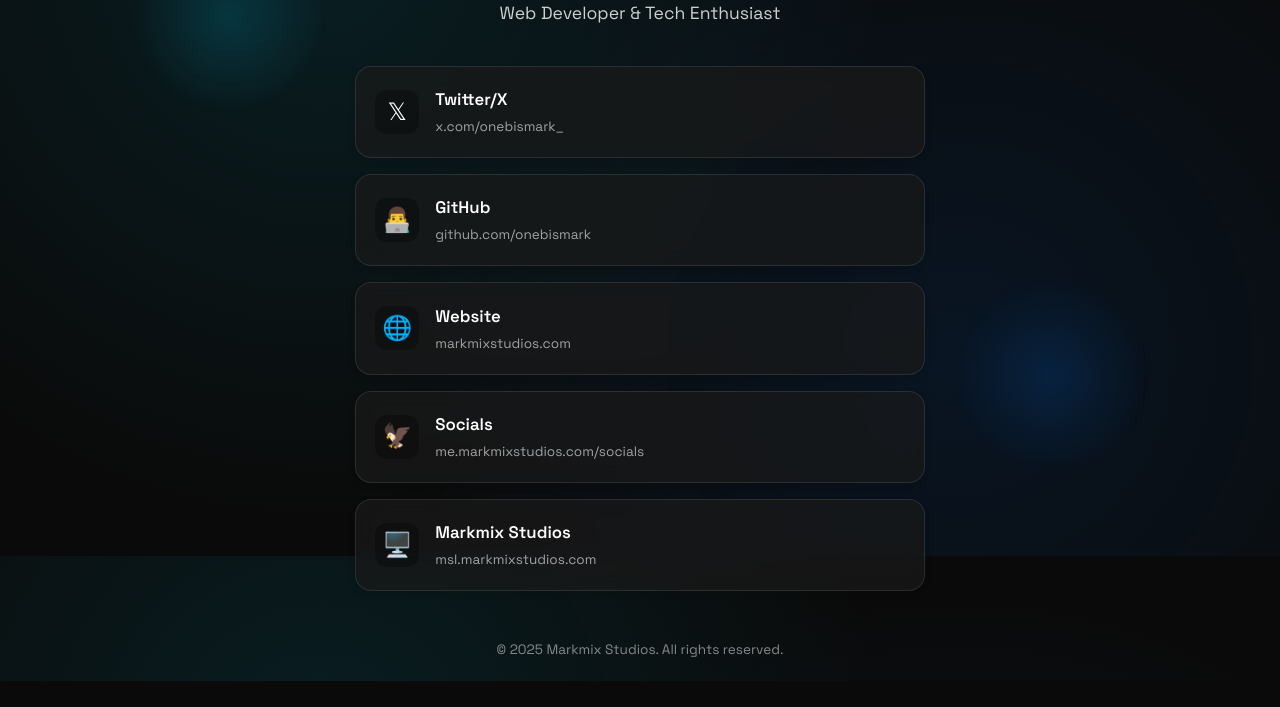
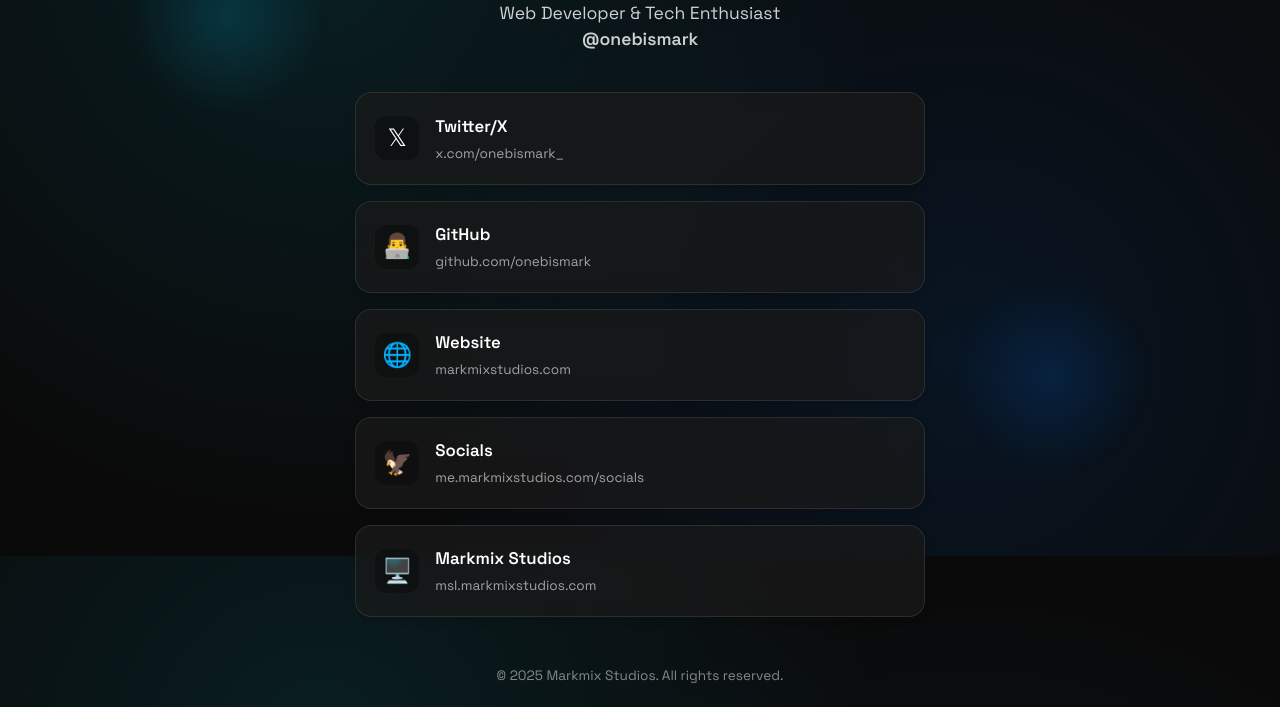
Before and after one commit to onebismark/bismark-is-a-dev, a plain HTML site: page index.html in a window 1280 px wide. Shown: the part 244-951 px from the top of the page. Before the commit the page ends 925 px from the top, so only its background shows below. Drawn offline with Linux system fonts and the light colour scheme.

Commit message:
Update index.html

```diff
--- a/index.html
+++ b/index.html
@@ -211,6 +211,7 @@
             <img src="https://cdn.jsdelivr.net/gh/bismarkagyapong/files@master/markmix-diamond-profile-pic.webp" alt="Markmix Studios" class="profile">
             <h1 class="logo">𝑳𝒐𝒓𝒅 𝑩𝒊𝒔𝒎𝒂𝒓𝒌 🦅</h1>
             <p class="tagline">Web Developer & Tech Enthusiast</p>
+            <p class="tagline"><b>@onebismark</b></p>
         </header>
 
         <div class="links">
```
